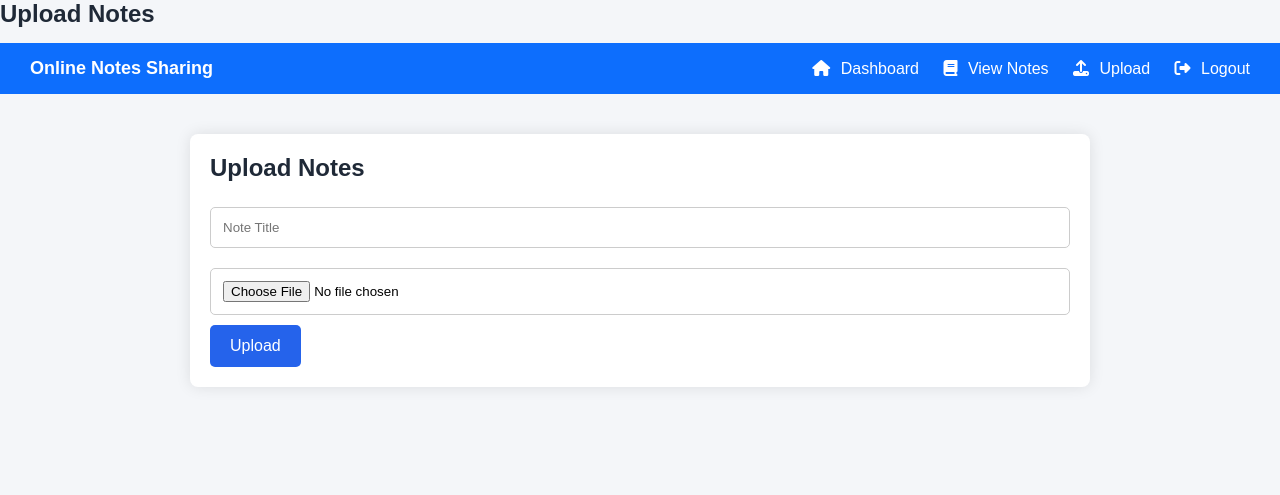
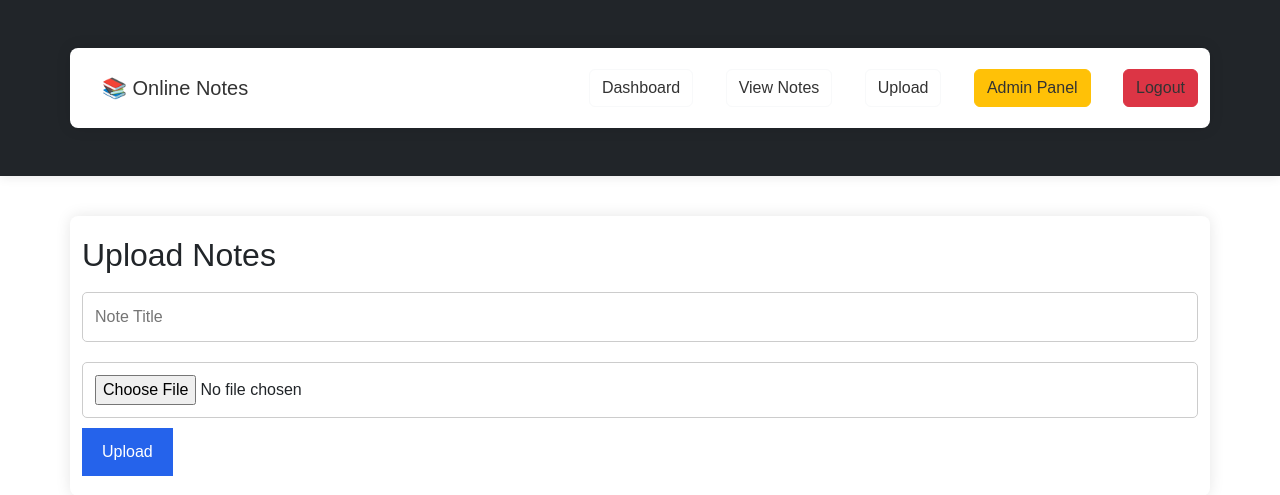
Before and after one commit to Dhruv-2203/online-notes-sharing, a PHP site: page /upload_notes.php in a window 1280 px wide. Shown: the top 495 px of the page. Run offline with PHP 8.4, Linux system fonts and the light colour scheme; the visitor is signed in with stand-in values (Sample User, id 1).

Commit message:
Did some changes for making UI better

```diff
--- a/css/style.css
+++ b/css/style.css
@@ -17,33 +17,25 @@ body {
 }
 
 /* NAVBAR */
-.nav {
-    background: #0d6efd;
-    color: white;
+.navbar {
+    background: white;
     padding: 15px 30px;
     display: flex;
     justify-content: space-between;
     align-items: center;
+    box-shadow: 0 2px 10px rgba(0,0,0,0.08);
 }
 
-.nav .logo {
-    font-size: 18px;
-    font-weight: bold;
-}
-
-.nav .menu a {
-    color: white;
+.navbar a {
+    color: #333;
     margin-left: 20px;
     text-decoration: none;
     font-weight: 500;
+    transition: 0.3s;
 }
 
-.nav .menu a i {
-    margin-right: 6px;
-}
-
-.nav .menu a:hover {
-    text-decoration: underline;
+.navbar a:hover {
+    color: #007bff;
 }
 
 /* CONTAINER */
--- /dev/null
+++ b/includes/header.php
@@ -0,0 +1,17 @@
+<nav class="navbar navbar-dark bg-dark navbar-expand-lg">
+  <div class="container">
+    <a class="navbar-brand" href="dashboard.php">📚 Online Notes</a>
+
+    <div>
+      <a class="btn btn-outline-light me-2" href="dashboard.php">Dashboard</a>
+      <a class="btn btn-outline-light me-2" href="notes.php">View Notes</a>
+      <a class="btn btn-outline-light me-2" href="upload_notes.php">Upload</a>
+
+      <?php if(isset($_SESSION['role']) && $_SESSION['role']=="admin"){ ?>
+        <a class="btn btn-warning me-2" href="admin/dashboard.php">Admin Panel</a>
+      <?php } ?>
+
+      <a class="btn btn-danger" href="logout.php">Logout</a>
+    </div>
+  </div>
+</nav>
--- a/login.php
+++ b/login.php
@@ -34,7 +34,7 @@ exit();
 <head>
     <title>Login</title>
     <link rel="stylesheet" href="css/style.css">
-    <link rel="stylesheet" href="https://cdnjs.cloudflare.com/ajax/libs/font-awesome/6.5.0/css/all.min.css">
+    <link href="https://cdn.jsdelivr.net/npm/bootstrap@5.3.3/dist/css/bootstrap.min.css" rel="stylesheet">
 </head>
 <body>
 
--- a/register.php
+++ b/register.php
@@ -23,7 +23,7 @@ if (isset($_POST['register'])) {
 <html>
 <head>
     <title>User Registration</title>
-    <link rel="stylesheet" href="https://cdnjs.cloudflare.com/ajax/libs/font-awesome/6.5.0/css/all.min.css">
+    <link href="https://cdn.jsdelivr.net/npm/bootstrap@5.3.3/dist/css/bootstrap.min.css" rel="stylesheet">
 </head>
 <body>
 
--- a/upload_notes.php
+++ b/upload_notes.php
@@ -1,6 +1,8 @@
 <?php
 session_start();
 include "db.php";
+include "includes/header.php";
+
 
 if (!isset($_SESSION['user_id'])) {
     header("Location: login.php");
@@ -51,24 +53,9 @@ if ($file['size'] > $maxSize) {
 <head>
     <title>Upload Notes</title>
     <link rel="stylesheet" href="css/style.css">
-    <link rel="stylesheet" href="https://cdnjs.cloudflare.com/ajax/libs/font-awesome/6.5.0/css/all.min.css">
+    <link href="https://cdn.jsdelivr.net/npm/bootstrap@5.3.3/dist/css/bootstrap.min.css" rel="stylesheet">
 </head>
 <body>
-
-<h2>Upload Notes</h2>
-
-<div class="nav">
-    <div class="logo">
-        Online Notes Sharing
-    </div>
-
-    <div class="menu">
-        <a href="dashboard.php"><i class="fa fa-home"></i> Dashboard</a>
-        <a href="notes.php"><i class="fa fa-book"></i> View Notes</a>
-        <a href="upload_notes.php"><i class="fa fa-upload"></i> Upload</a>
-        <a href="logout.php"><i class="fa fa-sign-out-alt"></i> Logout</a>
-    </div>
-</div>
 
 <div class="container" style="margin-top:40px;">
     <h2>Upload Notes</h2>
```
Also changed, not shown: dashboard.php (+2 -12 lines), notes.php (+3 -13 lines).
